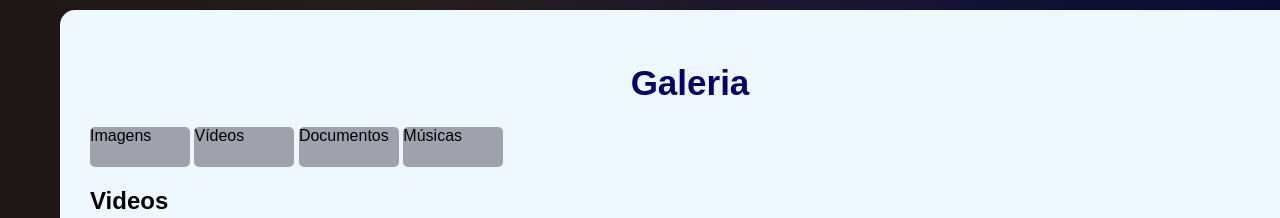
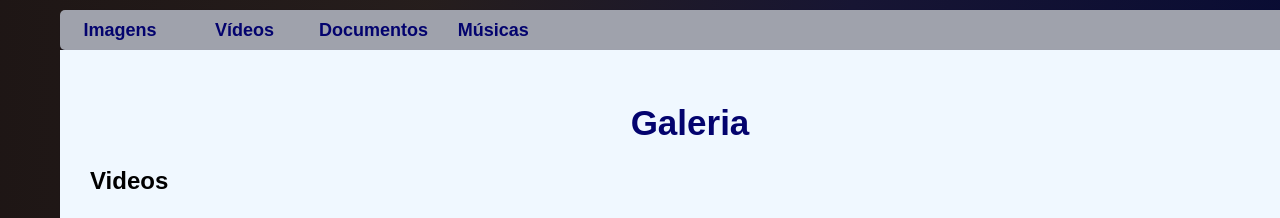
Before and after one commit to DevAlexandre1/Meu_Site, a plain HTML site: page Galeria.html in a window 1280 px wide. Shown: the top 218 px of the page. Drawn offline with Linux system fonts and the light colour scheme.

Commit message:
Melhorando Galeria

```diff
--- a/Galeria.html
+++ b/Galeria.html
@@ -7,18 +7,20 @@
     <title>Galeria</title>
     <link rel="stylesheet" href="style.css">
 </head>
-<body>
-
-</body>
-    <main>
-        <h1>Galeria</h1>
+    <div id="div_galeria">
         <nav id="nav_galeria">
             <div id="g1">Imagens</div>
             <div id="g2">Vídeos</div>
             <div id="g3">Documentos</div>
             <div id="g4">Músicas</div>
         </nav>
+    </div>
+<body>
 
+</body>
+    <main>
+
+            <h1>Galeria</h1>
 
 
 
--- a/style.css
+++ b/style.css
@@ -42,7 +42,6 @@ p{
 main{
     margin: auto;
     background-color: aliceblue;
-    border-radius: 15px;
     width: 1200px;
     padding: 30px;
     box-shadow: 5px 5px 5px rgba(2, 67, 247, 0.356);
@@ -132,7 +131,7 @@ div#div_voltar{
 }
 
 nav#nav_galeria > div{
-    display: inline-block;
+    /*display: inline-block;
     display: inline-flex;
     border-radius: 5px;
     text-align: inherit;
@@ -140,33 +139,53 @@ nav#nav_galeria > div{
     height: 40px;
     font-family: Arial, Helvetica, sans-serif;
     background-color: var(--cormenu);
+    */
+    display: inline-block;
+    color:rgb(3, 3, 110);
+    width: 100px;
+    height: 5px;
+    padding: 10px;
+    font-family: Arial, Helvetica, sans-serif;
+    font-weight: bold;
+    font-size: large;
+    text-align: center;
 
 }
 
 div#g1:hover{
     color: white;
     background-color: rgb(3, 3, 110);
-    height: 40px;
+    height: 20px;
     border-radius: 5px;
 
 }
 div#g2:hover{
     color: white;
     background-color: rgb(3, 3, 110);
-    height: 40px;
+    height: 20px;
     border-radius: 5px;
 
 }
 div#g3:hover{
     color: white;
     background-color: rgb(3, 3, 110);
-    height: 40px;
+    height: 20px;
     border-radius: 5px;
 }
 div#g4:hover{
     color: white;
     background-color: rgb(3, 3, 110);
-    height: 40px;
+    height: 20px;
     border-radius: 5px;
 
 }
+
+div#div_galeria{
+    margin: auto;
+    width: 1266px;
+    height: 40px;
+    border-radius: 5px;
+    background-color: var(--cormenu);
+    box-shadow: 5px 5px 5px rgba(2, 67, 247, 0.356);
+
+}
```
Also changed, not shown: index.html (+1 -1 lines).
